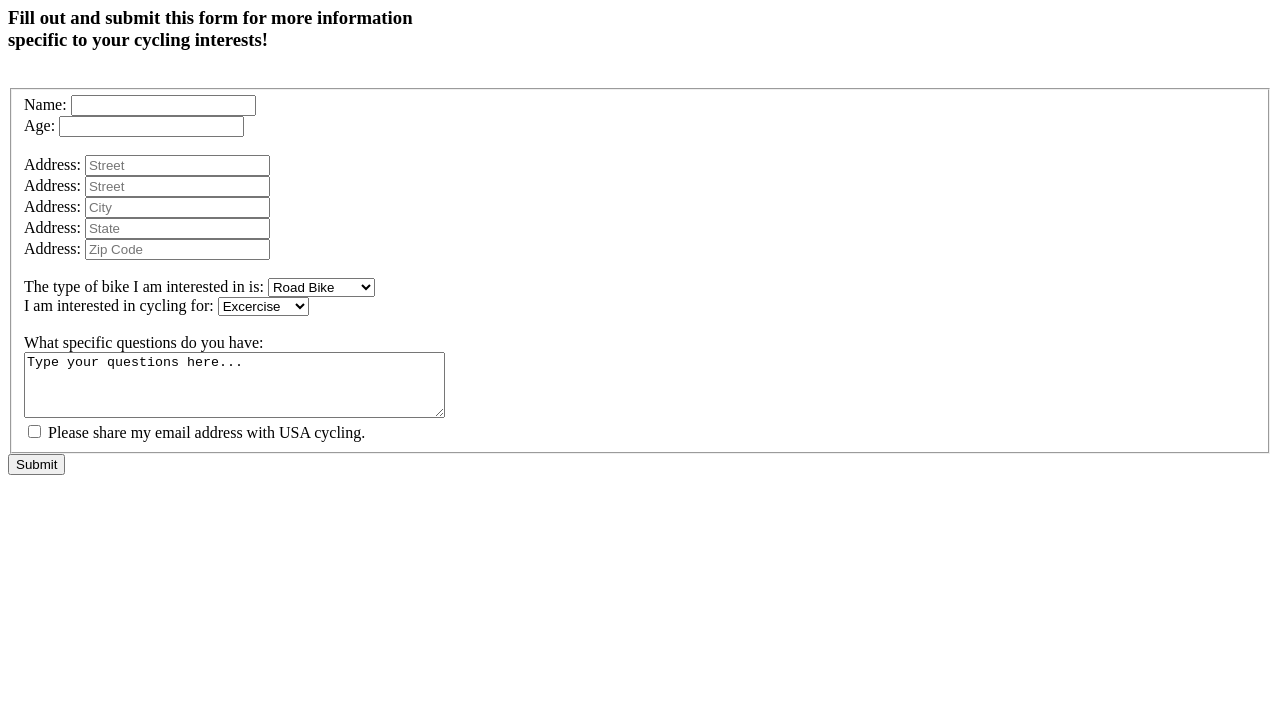
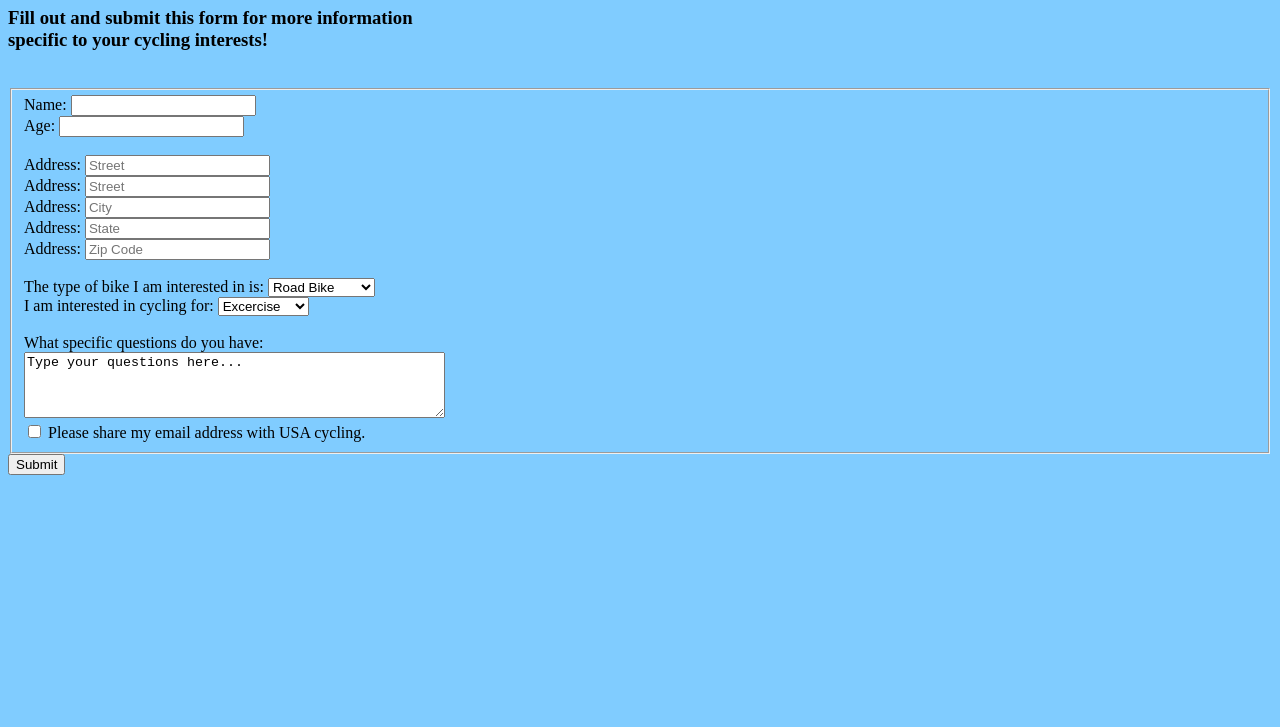
Before and after one commit to greghuber/greghuber.github.io, a plain HTML site: page request_form.html in a window 1280 px wide. Shown: the part 73-800 px from the top of the page. Drawn offline with Linux system fonts and the light colour scheme.

Commit message:
Add style sheet for all three pages

```diff
--- a/request_form.html
+++ b/request_form.html
@@ -3,6 +3,7 @@
 
 <head>
 	<title>Information Request</title>
+	<link rel="stylesheet" href="styles.css" type="text/css">
 </head>
 <body>
 <h1>Request More Information</h1>
--- /dev/null
+++ b/styles.css
@@ -0,0 +1,3 @@
+body {
+	background: #80ccff;
+}
```
Also changed, not shown: index.html (+1 -0 lines), success.html (+1 -0 lines).
